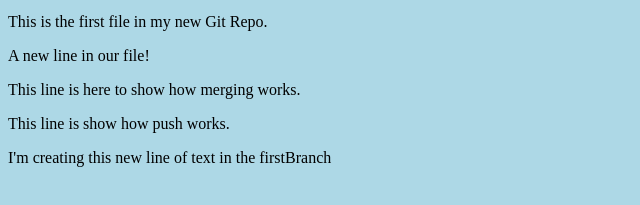
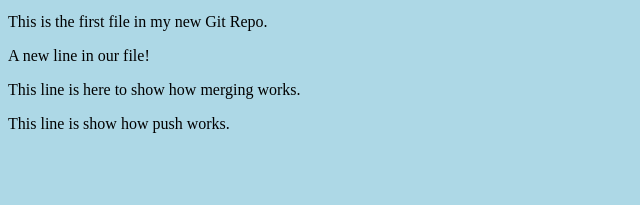
Before and after one commit to wisler9/w3_hello_world, a plain HTML site: page index.html in a window 1280 px wide. Shown: the part 101-306 px from the top of the page, without its empty margins (0-640 px from the left). Drawn offline with Linux system fonts and the light colour scheme.

Commit message:
Updated index for GitHub Branches

```diff
--- a/index.html
+++ b/index.html
@@ -12,7 +12,6 @@
 <p>A new line in our file!</p>
 <p>This line is here to show how merging works.</p>
 <p>This line is show how push works.</p>
-<p>I'm creating this new line of text in the firstBranch</p>
 
 </body>
 </html>
```
